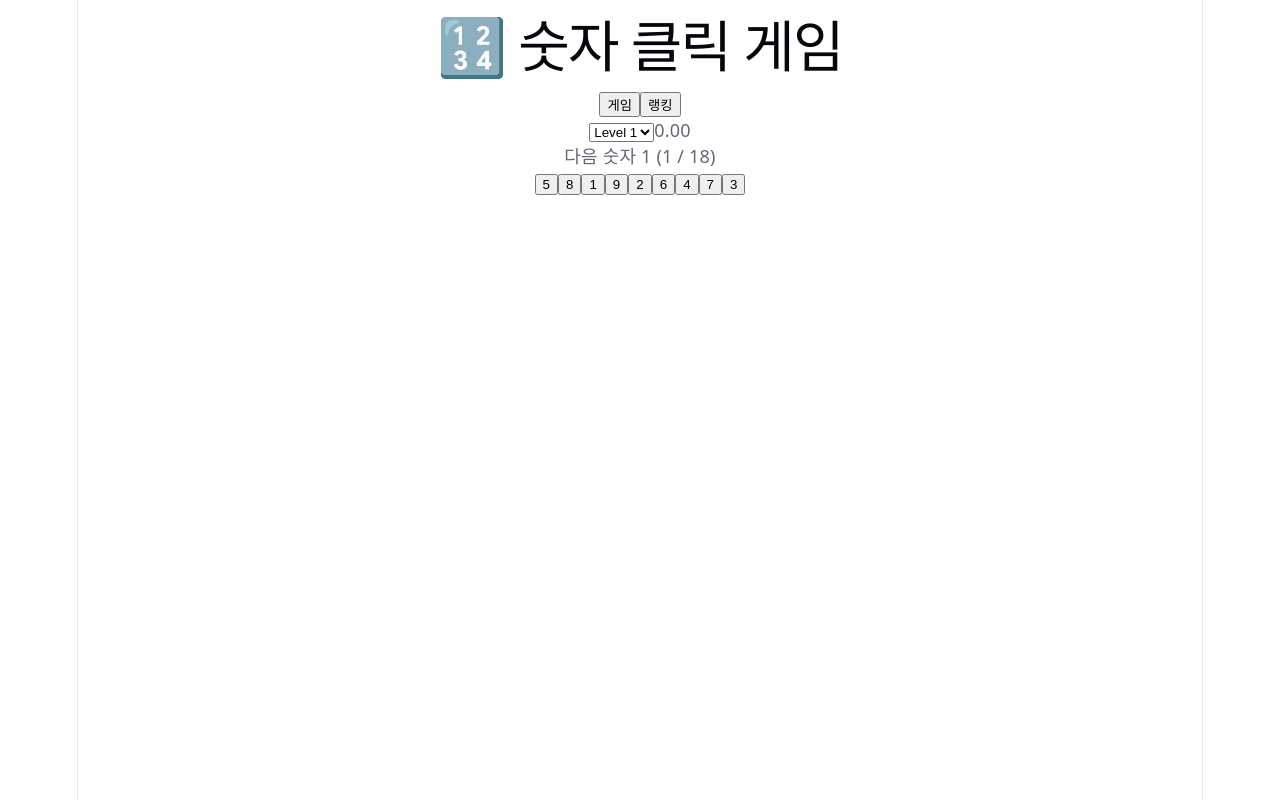
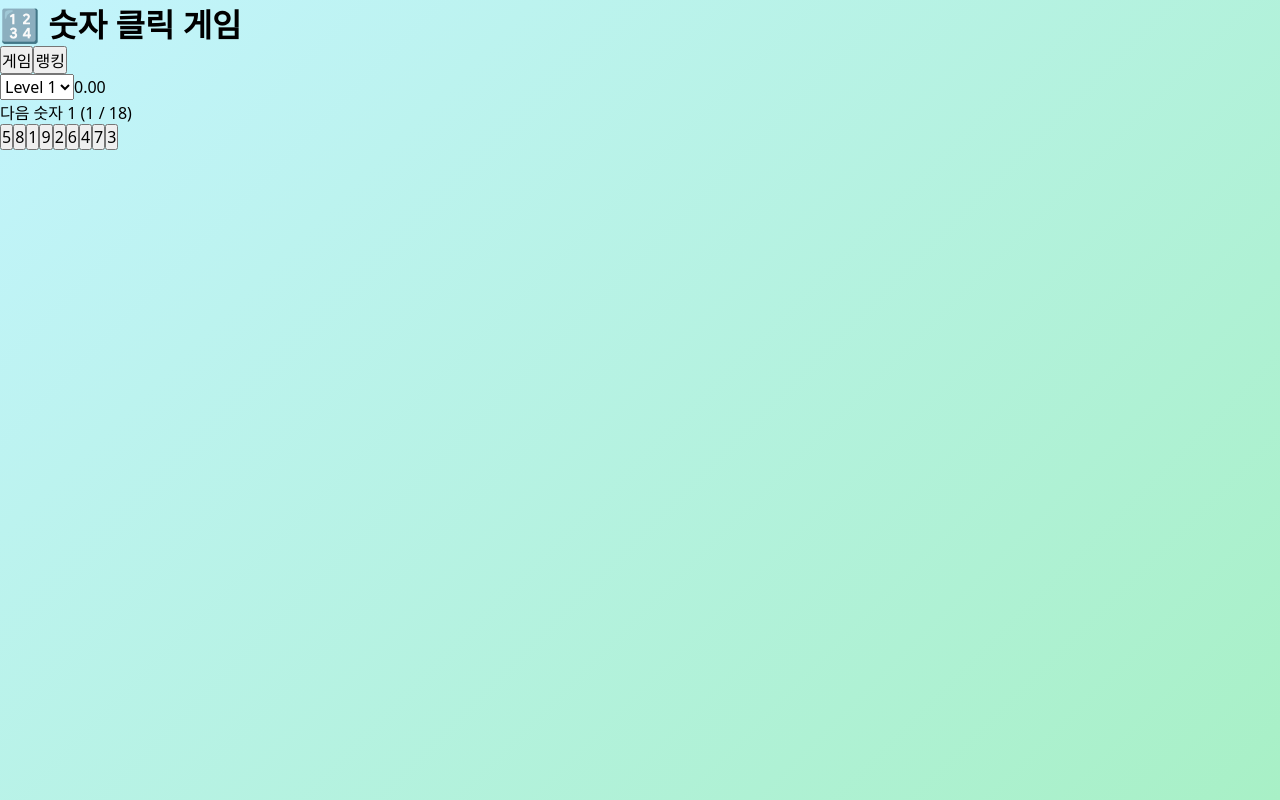
Before and after one commit to 39-play-sopt-web/HanHyeWon, a React (Vite) app in the folder Week2/Homework/: page / in a window 1280 px wide. Built offline with nearby package versions, Linux system fonts and the light colour scheme.

Commit message:
chore: emotion 설치 및 기본 CSS 정리

```diff
--- a/Week2/Homework/package.json
+++ b/Week2/Homework/package.json
@@ -10,6 +10,8 @@
     "preview": "vite preview"
   },
   "dependencies": {
+    "@emotion/react": "^11.14.0",
+    "@emotion/styled": "^11.14.1",
     "react": "^19.2.8",
     "react-dom": "^19.2.8"
   },
--- a/Week2/Homework/src/App.css
+++ /dev/null
@@ -1,184 +0,0 @@
-.counter {
-  font-size: 16px;
-  padding: 5px 10px;
-  border-radius: 5px;
-  color: var(--accent);
-  background: var(--accent-bg);
-  border: 2px solid transparent;
-  transition: border-color 0.3s;
-  margin-bottom: 24px;
-
-  &:hover {
-    border-color: var(--accent-border);
-  }
-  &:focus-visible {
-    outline: 2px solid var(--accent);
-    outline-offset: 2px;
-  }
-}
-
-.hero {
-  position: relative;
-
-  .base,
-  .framework,
-  .vite {
-    inset-inline: 0;
-    margin: 0 auto;
-  }
-
-  .base {
-    width: 170px;
-    position: relative;
-    z-index: 0;
-  }
-
-  .framework,
-  .vite {
-    position: absolute;
-  }
-
-  .framework {
-    z-index: 1;
-    top: 34px;
-    height: 28px;
-    transform: perspective(2000px) rotateZ(300deg) rotateX(44deg) rotateY(39deg)
-      scale(1.4);
-  }
-
-  .vite {
-    z-index: 0;
-    top: 107px;
-    height: 26px;
-    width: auto;
-    transform: perspective(2000px) rotateZ(300deg) rotateX(40deg) rotateY(39deg)
-      scale(0.8);
-  }
-}
-
-#center {
-  display: flex;
-  flex-direction: column;
-  gap: 25px;
-  place-content: center;
-  place-items: center;
-  flex-grow: 1;
-
-  @media (max-width: 1024px) {
-    padding: 32px 20px 24px;
-    gap: 18px;
-  }
-}
-
-#next-steps {
-  display: flex;
-  border-top: 1px solid var(--border);
-  text-align: left;
-
-  & > div {
-    flex: 1 1 0;
-    padding: 32px;
-    @media (max-width: 1024px) {
-      padding: 24px 20px;
-    }
-  }
-
-  .icon {
-    margin-bottom: 16px;
-    width: 22px;
-    height: 22px;
-  }
-
-  @media (max-width: 1024px) {
-    flex-direction: column;
-    text-align: center;
-  }
-}
-
-#docs {
-  border-right: 1px solid var(--border);
-
-  @media (max-width: 1024px) {
-    border-right: none;
-    border-bottom: 1px solid var(--border);
-  }
-}
-
-#next-steps ul {
-  list-style: none;
-  padding: 0;
-  display: flex;
-  gap: 8px;
-  margin: 32px 0 0;
-
-  .logo {
-    height: 18px;
-  }
-
-  a {
-    color: var(--text-h);
-    font-size: 16px;
-    border-radius: 6px;
-    background: var(--social-bg);
-    display: flex;
-    padding: 6px 12px;
-    align-items: center;
-    gap: 8px;
-    text-decoration: none;
-    transition: box-shadow 0.3s;
-
-    &:hover {
-      box-shadow: var(--shadow);
-    }
-    .button-icon {
-      height: 18px;
-      width: 18px;
-    }
-  }
-
-  @media (max-width: 1024px) {
-    margin-top: 20px;
-    flex-wrap: wrap;
-    justify-content: center;
-
-    li {
-      flex: 1 1 calc(50% - 8px);
-    }
-
-    a {
-      width: 100%;
-      justify-content: center;
-      box-sizing: border-box;
-    }
-  }
-}
-
-#spacer {
-  height: 88px;
-  border-top: 1px solid var(--border);
-  @media (max-width: 1024px) {
-    height: 48px;
-  }
-}
-
-.ticks {
-  position: relative;
-  width: 100%;
-
-  &::before,
-  &::after {
-    content: '';
-    position: absolute;
-    top: -4.5px;
-    border: 5px solid transparent;
-  }
-
-  &::before {
-    left: 0;
-    border-left-color: var(--border);
-  }
-  &::after {
-    right: 0;
-    border-right-color: var(--border);
-  }
-}
--- a/Week2/Homework/src/App.jsx
+++ b/Week2/Homework/src/App.jsx
@@ -1,5 +1,4 @@
 import { useState, useEffect } from 'react'
-import './App.css'
 import Header from './components/Header/Header'
 import Game from './components/Game/Game'
 import Ranking from './components/Ranking/Ranking'
--- a/Week2/Homework/src/index.css
+++ b/Week2/Homework/src/index.css
@@ -1,111 +1,16 @@
-:root {
-  --text: #6b6375;
-  --text-h: #08060d;
-  --bg: #fff;
-  --border: #e5e4e7;
-  --code-bg: #f4f3ec;
-  --accent: #aa3bff;
-  --accent-bg: rgba(170, 59, 255, 0.1);
-  --accent-border: rgba(170, 59, 255, 0.5);
-  --social-bg: rgba(244, 243, 236, 0.5);
-  --shadow:
-    rgba(0, 0, 0, 0.1) 0 10px 15px -3px, rgba(0, 0, 0, 0.05) 0 4px 6px -2px;
-
-  --sans: system-ui, 'Segoe UI', Roboto, sans-serif;
-  --heading: system-ui, 'Segoe UI', Roboto, sans-serif;
-  --mono: ui-monospace, Consolas, monospace;
-
-  font: 18px/145% var(--sans);
-  letter-spacing: 0.18px;
-  color-scheme: light dark;
-  color: var(--text);
-  background: var(--bg);
-  font-synthesis: none;
-  text-rendering: optimizeLegibility;
-  -webkit-font-smoothing: antialiased;
-  -moz-osx-font-smoothing: grayscale;
-
-  @media (max-width: 1024px) {
-    font-size: 16px;
-  }
-}
-
-@media (prefers-color-scheme: dark) {
-  :root {
-    --text: #9ca3af;
-    --text-h: #f3f4f6;
-    --bg: #16171d;
-    --border: #2e303a;
-    --code-bg: #1f2028;
-    --accent: #c084fc;
-    --accent-bg: rgba(192, 132, 252, 0.15);
-    --accent-border: rgba(192, 132, 252, 0.5);
-    --social-bg: rgba(47, 48, 58, 0.5);
-    --shadow:
-      rgba(0, 0, 0, 0.4) 0 10px 15px -3px, rgba(0, 0, 0, 0.25) 0 4px 6px -2px;
-  }
-
-  #social .button-icon {
-    filter: invert(1) brightness(2);
-  }
+* {
+  margin: 0;
+  padding: 0;
+  box-sizing: border-box;
 }
 
 body {
-  margin: 0;
+  min-height: 100vh;
+  font-family: system-ui, -apple-system, sans-serif;
+  background: linear-gradient(135deg, #c3f4fd 0%, #a8f0c6 100%);
 }
 
-#root {
-  width: 1126px;
-  max-width: 100%;
-  margin: 0 auto;
-  text-align: center;
-  border-inline: 1px solid var(--border);
-  min-height: 100svh;
-  display: flex;
-  flex-direction: column;
-  box-sizing: border-box;
+button,
+select {
+  font: inherit;
 }
-
-h1,
-h2 {
-  font-family: var(--heading);
-  font-weight: 500;
-  color: var(--text-h);
-}
-
-h1 {
-  font-size: 56px;
-  letter-spacing: -1.68px;
-  margin: 32px 0;
-  @media (max-width: 1024px) {
-    font-size: 36px;
-    margin: 20px 0;
-  }
-}
-h2 {
-  font-size: 24px;
-  line-height: 118%;
-  letter-spacing: -0.24px;
-  margin: 0 0 8px;
-  @media (max-width: 1024px) {
-    font-size: 20px;
-  }
-}
-p {
-  margin: 0;
-}
-
-code,
-.counter {
-  font-family: var(--mono);
-  display: inline-flex;
-  border-radius: 4px;
-  color: var(--text-h);
-}
-
-code {
-  font-size: 15px;
-  line-height: 135%;
-  padding: 4px 8px;
-  background: var(--code-bg);
-}
```
Also changed, not shown: 1 other file (tests, documents, lock files or other folders).
